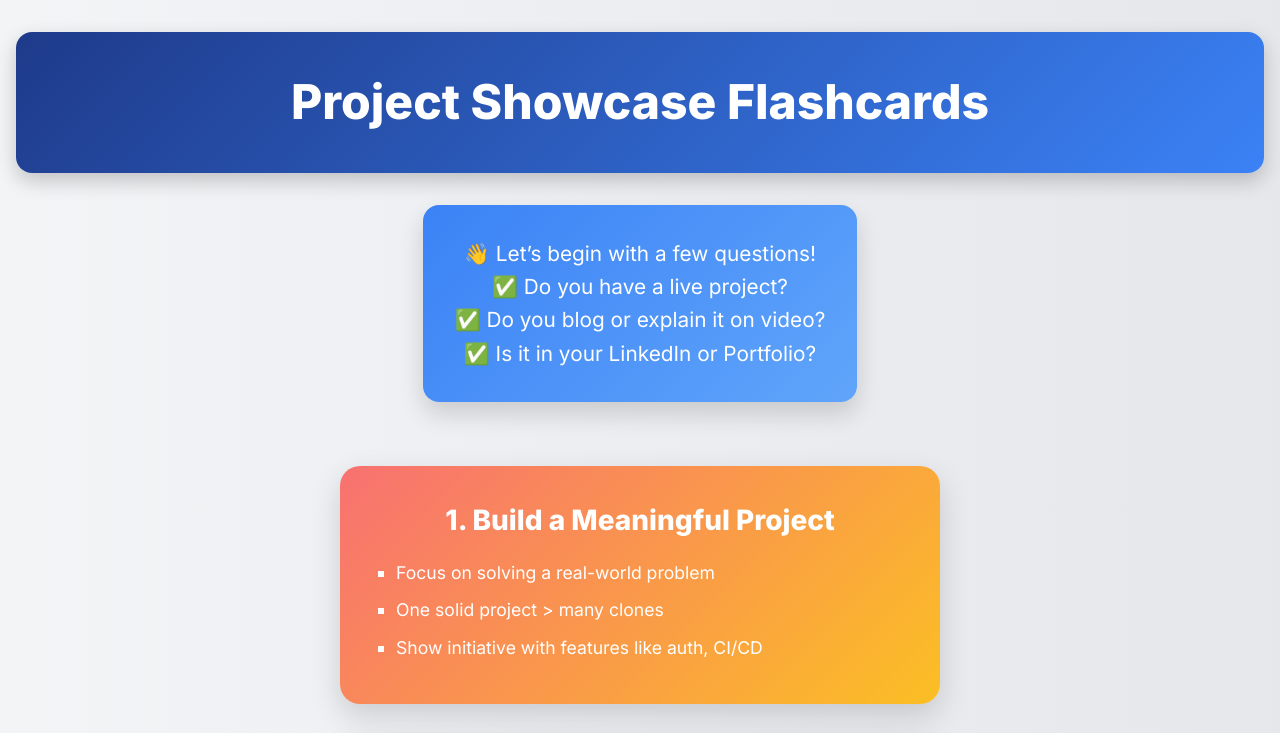
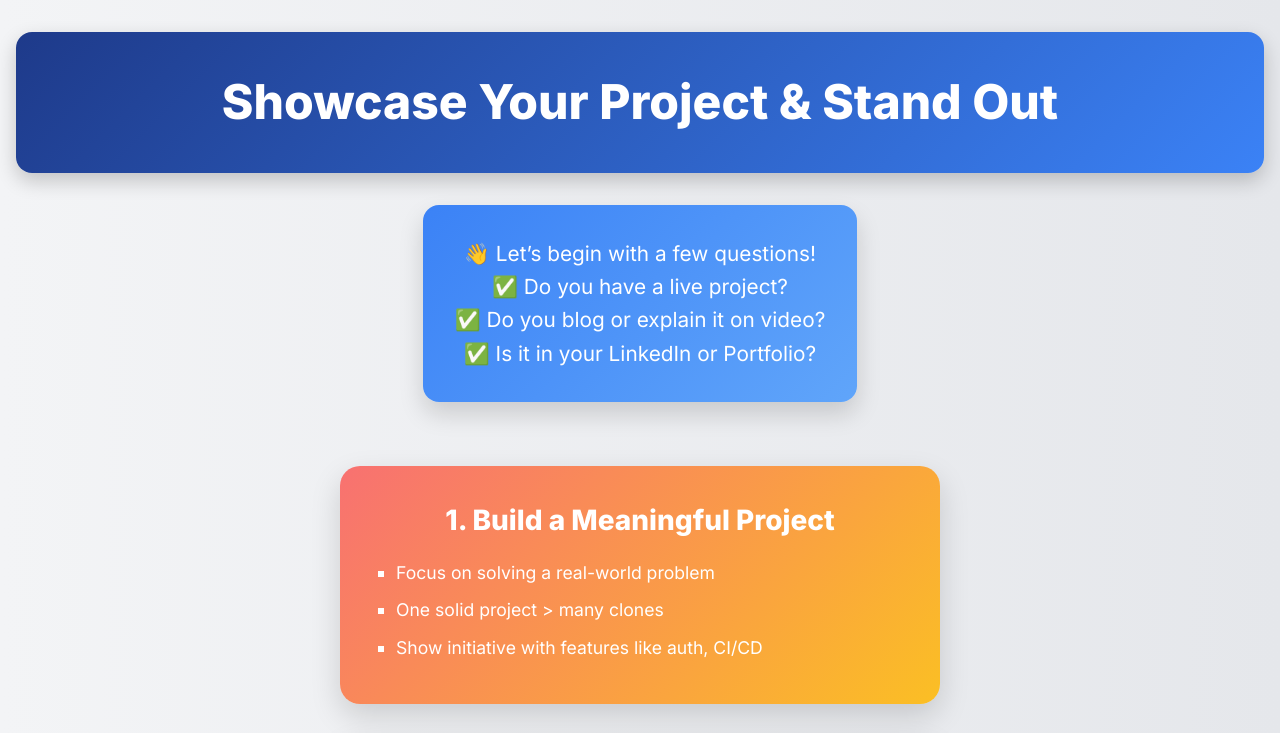
Before and after one commit to sushiludaya2004/Prese, a plain HTML site: page index.html in a window 1280 px wide. Shown: the top 733 px of the page. Drawn offline with Linux system fonts and the light colour scheme.

Commit message:
Update index.html

```diff
--- a/index.html
+++ b/index.html
@@ -827,7 +827,7 @@
 
 <body>
   <header>
-    <h1>Project Showcase Flashcards</h1>
+    <h1>Showcase Your Project & Stand Out</h1>
   </header>
 
   <div class="cta-box">
```
